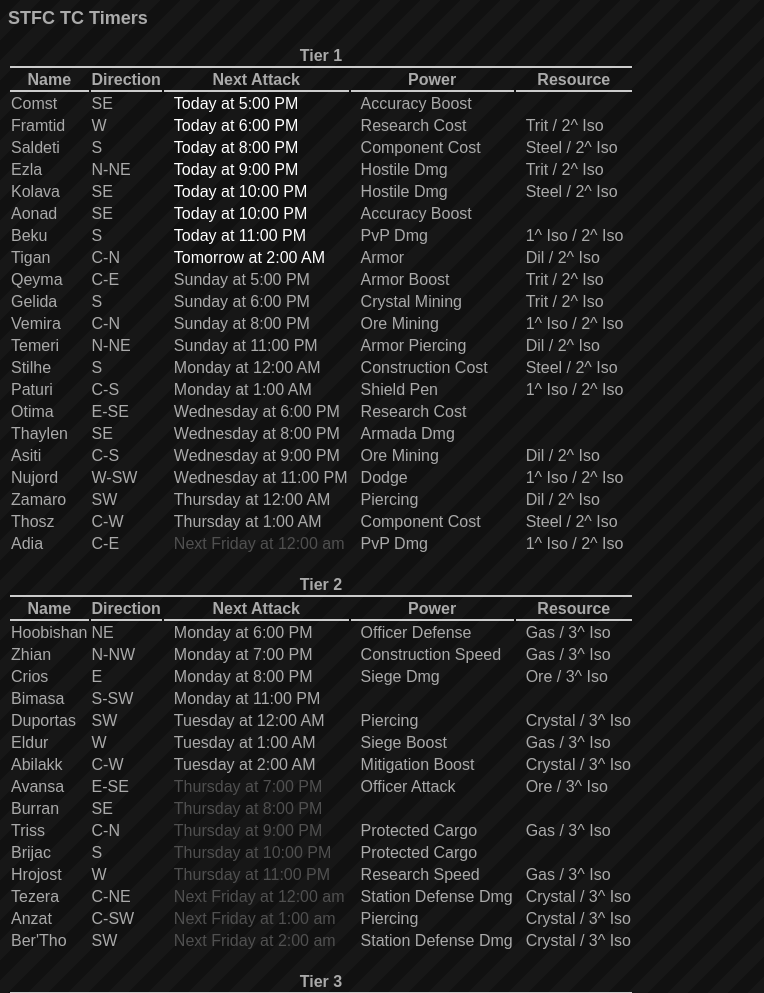
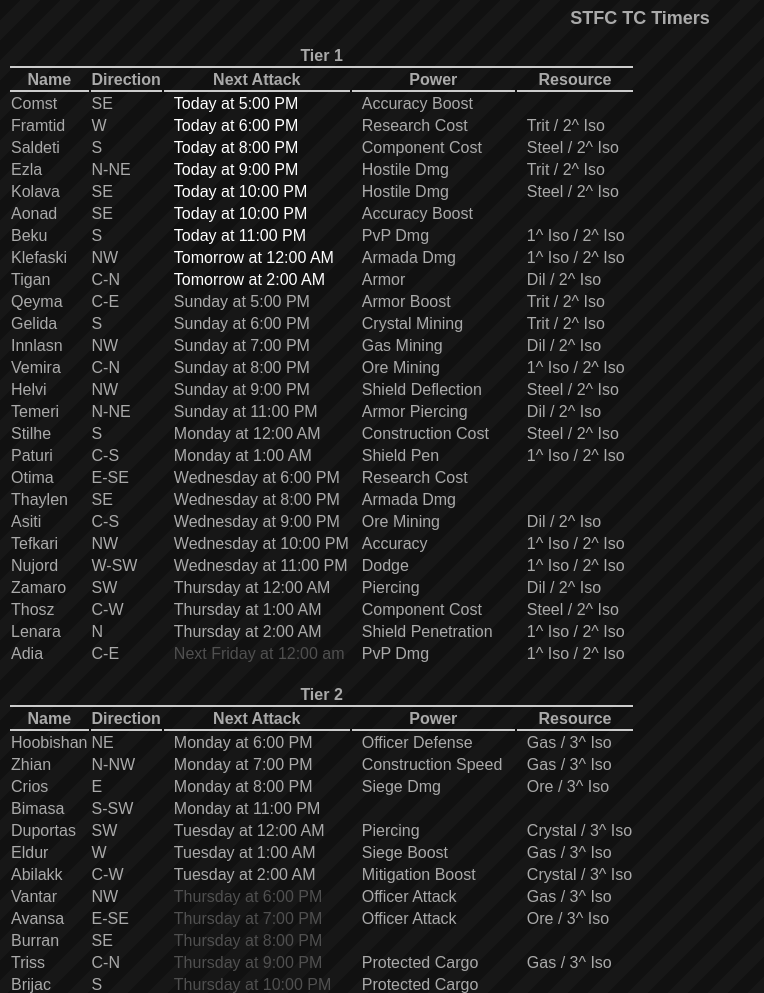
Before and after one commit to the1killer/stfcTCTimers, a website with bundled scripts: page index.html in a window 1280 px wide. Shown: the top 993 px of the page, without its empty margins (0-764 px from the left). Built offline with nearby package versions, Linux system fonts and the light colour scheme.

Commit message:
Finish adding data, move assets into asset directory

```diff
--- a/style.css
+++ b/assets/style.css
@@ -1,4 +1,5 @@
 body {
+    background-color: #303030;
     background: url(bodybg.png) repeat scroll 0 0 !important;
     /* margin-top: 38px; */
     padding: 0;
@@ -6,6 +7,12 @@
     font: 12px Arial, Helvetica, sans-serif !important;
     color: #AAA;
 }
+
+.center {
+    margin-left: auto;
+    margin-right: auto;
+}
+
 .tier tr th{
     border-bottom: 2px solid #CCC;
 }
--- a/systems.json
+++ b/assets/systems.json
@@ -163,6 +163,46 @@
             "attackHour": 2,
             "power" : "Armor",
             "resource" : "Dil / 2^ Iso"
+        },
+        {
+            "name": "Helvi",
+            "direction": "NW",
+            "attackDay": 0,
+            "attackHour": 21,
+            "power" : "Shield Deflection",
+            "resource" : "Steel / 2^ Iso"
+        },
+        {
+            "name": "Lenara",
+            "direction": "N",
+            "attackDay": 4,
+            "attackHour": 2,
+            "power" : "Shield Penetration",
+            "resource" : "1^ Iso / 2^ Iso"
+        },
+        {
+            "name": "Klefaski",
+            "direction": "NW",
+            "attackDay": 6,
+            "attackHour": 0,
+            "power" : "Armada Dmg",
+            "resource" : "1^ Iso / 2^ Iso"
+        },
+        {
+            "name": "Tefkari",
+            "direction": "NW",
+            "attackDay": 3,
+            "attackHour": 22,
+            "power" : "Accuracy",
+            "resource" : "1^ Iso / 2^ Iso"
+        },
+        {
+            "name": "Innlasn",
+            "direction": "NW",
+            "attackDay": 0,
+            "attackHour": 19,
+            "power" : "Gas Mining",
+            "resource" : "Dil / 2^ Iso"
         }
     ],
     "2" : [
@@ -280,6 +320,14 @@
             "attackHour": 19,
             "power" : "Construction Speed",
             "resource" : "Gas / 3^ Iso"
+        },
+        {
+            "name": "Vantar",
+            "direction": "NW",
+            "attackDay": 4,
+            "attackHour": 18,
+            "power" : "Officer Attack",
+            "resource" : "Gas / 3^ Iso"
         }
     ],
     "3" : [
--- a/timers.js
+++ b/assets/timers.js
@@ -2,7 +2,7 @@
 let STFCTimers;
 STFCTimers = (function() {
     const init = function() {
-        loadFile("./systems.json",systemsLoaded);
+        loadFile("./assets/systems.json",systemsLoaded);
     }
 
     let mformat = "dddd h a"
@@ -62,7 +62,7 @@
             var color = null;
             if(diff < 5) {
                 color = 'blinking'
-            } else if(diff < 120) {
+            } else if(diff < 90) {
                 color = 'red'
             } else if(diff < 60*4) {
                 color = 'yellow'
--- a/index.html
+++ b/index.html
@@ -1,23 +1,29 @@
 <html>
     <head>
-        <link rel="stylesheet" href="./style.css">
+        <link rel="stylesheet" href="./assets/style.css">
+        <link rel="icon" href="./assets/favicon.png" sizes="32x32">
+        <link rel="icon" href="./assets/favicon-180.png" sizes="180x180">
+        <link rel="apple-touch-icon" href="./assets/favicon-180.png">
     </head>
     <body>
         <div id="main">
-            <h2>STFC TC Timers</h2>
+            <h2 style="text-align: center;">STFC TC Timers</h2>
             <table id="syslist">
 
             </table>
         </div>
         <script src="https://cdn.jsdelivr.net/npm/jquery@3.5.1/dist/jquery.min.js"></script>
-<script src="https://cdn.jsdelivr.net/npm/select2@4.0.13/dist/js/select2.min.js"></script>
-<script src="https://cdn.jsdelivr.net/npm/leaflet@1.7.1/dist/leaflet-src.min.js"></script>
-<script src="https://cdn.jsdelivr.net/npm/moment@2.29.1/moment.min.js"></script>
-<script src="https://cdn.jsdelivr.net/npm/corejs-typeahead@1.3.1/dist/typeahead.bundle.min.js"></script>
-        <script src="./timers.js"></script>
+        <script src="https://cdn.jsdelivr.net/npm/select2@4.0.13/dist/js/select2.min.js"></script>
+        <script src="https://cdn.jsdelivr.net/npm/leaflet@1.7.1/dist/leaflet-src.min.js"></script>
+        <script src="https://cdn.jsdelivr.net/npm/moment@2.29.1/moment.min.js"></script>
+        <script src="https://cdn.jsdelivr.net/npm/corejs-typeahead@1.3.1/dist/typeahead.bundle.min.js"></script>
+        <script src="./assets/timers.js"></script>
         <script>
             $(document).ready(function() {
                 STFCTimers.init();
+                setTimeout(function(){
+                    window.location.reload(1); //refresh every 15 min
+                }, 15 * 60 * 1000);
             });
         </script>
     </body>
```
Also changed, not shown: index.js (+14 -12 lines), assets/bodybg.png (renamed from bodybg.png), assets/favicon-180.png (added), assets/favicon.png (added), 1 other file.
